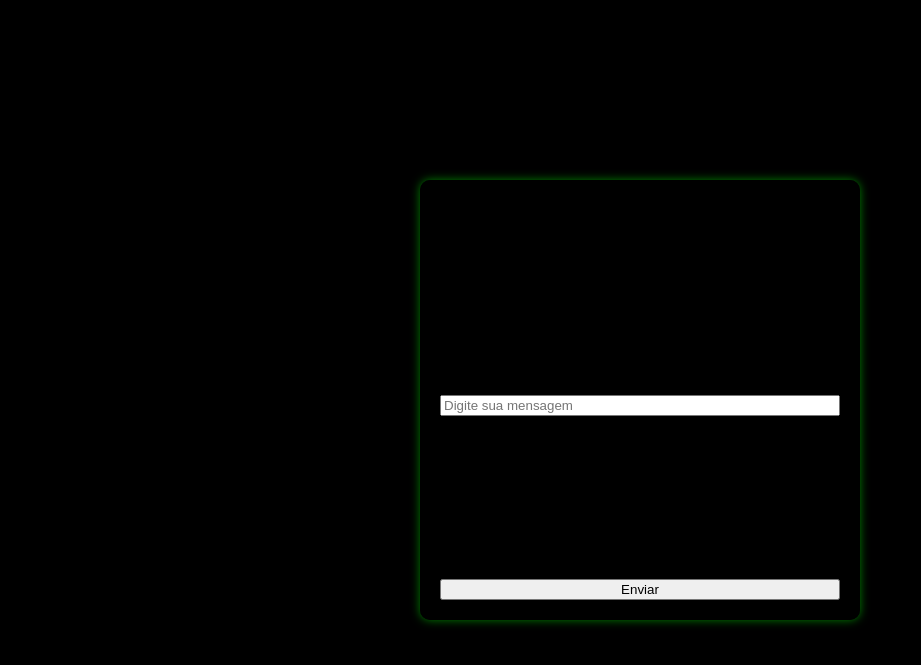
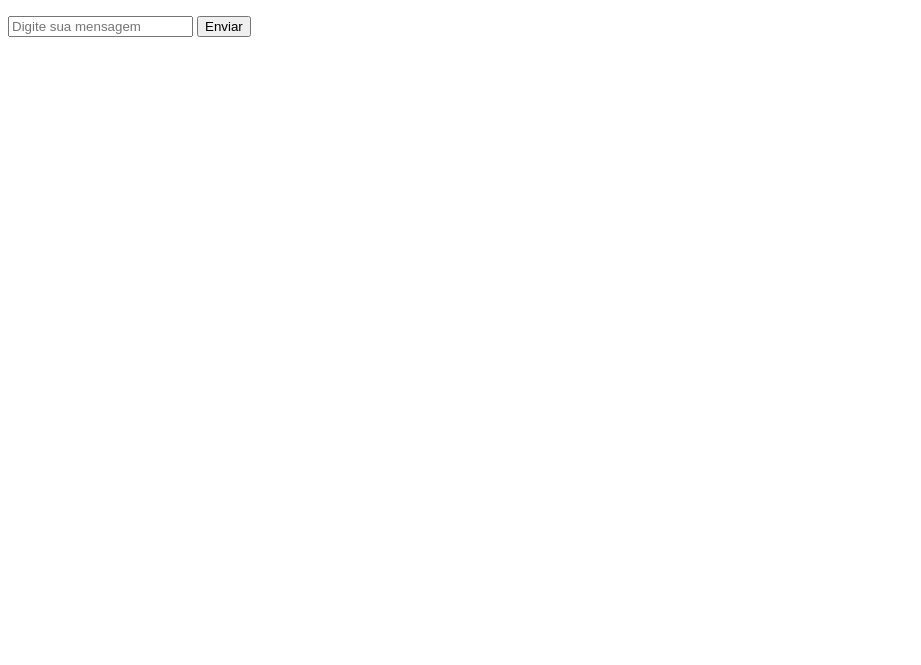
Before and after one commit to Girafandrew/Chat_server, a Flask app: page / in a window 1280 px wide. Shown: the top 665 px of the page, without its empty margins (0-921 px from the left). Run offline with Flask 3, Linux system fonts and the light colour scheme; some libraries are stand-ins or nearby versions.

Commit message:
arrumando

```diff
--- a/templates/index.html
+++ b/templates/index.html
@@ -5,31 +5,6 @@
   <script src="https://cdnjs.cloudflare.com/ajax/libs/socket.io/4.2.0/socket.io.js"></script>
   <script src="https://code.jquery.com/jquery-3.6.0.min.js"></script>
   <style>
-    body {
-      margin: 0;
-      padding: 0;
-      display: flex;
-      align-items: center;
-      justify-content: center;
-      height: 100vh;
-      background-color: #000;
-      color: #00FF00;
-      overflow: hidden;
-      font-family: "Courier New", monospace;
-    }
-
-    #chat {
-      width: 400px;
-      height: 400px;
-      display: flex;
-      flex-direction: column;
-      justify-content: space-between;
-      padding: 20px;
-      background-color: rgba(0, 0, 0, 0.8);
-      border-radius: 10px;
-      box-shadow: 0 0 10px rgba(0, 255, 0, 0.5);
-    }
-
     .message {
       margin-bottom: 10px;
     }
@@ -42,38 +17,6 @@
       font-size: 12px;
       color: #888;
     }
-
-    #matrix-background {
-      position: fixed;
-      top: 0;
-      left: 0;
-      width: 100%;
-      height: 100%;
-      z-index: -1;
-    }
-
-    .matrix-letter {
-      position: absolute;
-      display: block;
-      color: #00FF00;
-      font-size: 16px;
-      line-height: 20px;
-      width: 10px;
-      height: 10px;
-      pointer-events: none;
-      animation: matrix-fall 10s linear infinite;
-    }
-
-    @keyframes matrix-fall {
-      0% {
-        opacity: 0;
-        transform: translateY(-100px) rotateX(0);
-      }
-      100% {
-        opacity: 1;
-        transform: translateY(100vh) rotateX(720deg);
-      }
-    }
   </style>
 </head>
 <body>
@@ -83,8 +26,6 @@
     <button id="sendButton">Enviar</button>
   </div>
 
-  <canvas id="matrix-background"></canvas>
-
   <script>
     // Conexão com o servidor SocketIO
     var socket = io.connect();
@@ -92,18 +33,58 @@
     // Evento para quando o cliente se conecta
     socket.on('connect', function() {
       var username = prompt('Digite seu nome de usuário:');
-      socket.emit('message', { username: username }); // Envia o nome de usuário para o servidor
+      socket.emit('user_connected', { username: username }); // Envia o nome de usuário para o servidor
     });
 
     // Evento para quando o servidor envia uma mensagem
     socket.on('message', function(data) {
       var message = $('<li class="message">');
-      var username = $('<span class="username">').text(data.username);
+      var usernameElement = $('<span class="username">').text(data.username);
       var content = $('<span>').text(': ' + data.message);
       var time = $('<span class="time">').text(getCurrentTime());
 
-      message.append(username, content, time);
+      message.append(usernameElement, content, time);
       $('#messages').append(message);
     });
 
-    // Evento para quando o servidor inform
+    // Evento para quando o servidor informa que um usuário se conectou
+    socket.on('user_connected', function(data) {
+      $('#messages').append($('<li>').text(data.username + ' entrou no chat'));
+    });
+
+    // Evento para quando o servidor informa que um usuário se desconectou
+    socket.on('user_disconnected', function(data) {
+      $('#messages').append($('<li>').text(data.username + ' saiu do chat'));
+    });
+
+    // Envia a mensagem digitada para o servidor
+    $('#sendButton').click(function() {
+      var message = $('#inputMessage').val();
+      socket.emit('message', { username: getUsername(), message: message }); // Inclui o nome de usuário ao enviar a mensagem
+      $('#inputMessage').val('');
+    });
+
+    // Envia a mensagem ao pressionar Enter
+    $('#inputMessage').keypress(function(e) {
+      if (e.which === 13) {
+        var message = $('#inputMessage').val();
+        socket.emit('message', { username: getUsername(), message: message }); // Inclui o nome de usuário ao enviar a mensagem
+        $('#inputMessage').val('');
+      }
+    });
+
+    // Função auxiliar para obter a hora atual no formato HH:MM
+    function getCurrentTime() {
+      var now = new Date();
+      var hours = now.getHours().toString().padStart(2, '0');
+      var minutes = now.getMinutes().toString().padStart(2, '0');
+      return hours + ':' + minutes;
+    }
+
+    // Função auxiliar para obter o nome de usuário
+    function getUsername() {
+      return prompt('Digite seu nome de usuário:');
+    }
+  </script>
+</body>
+</html>
```
